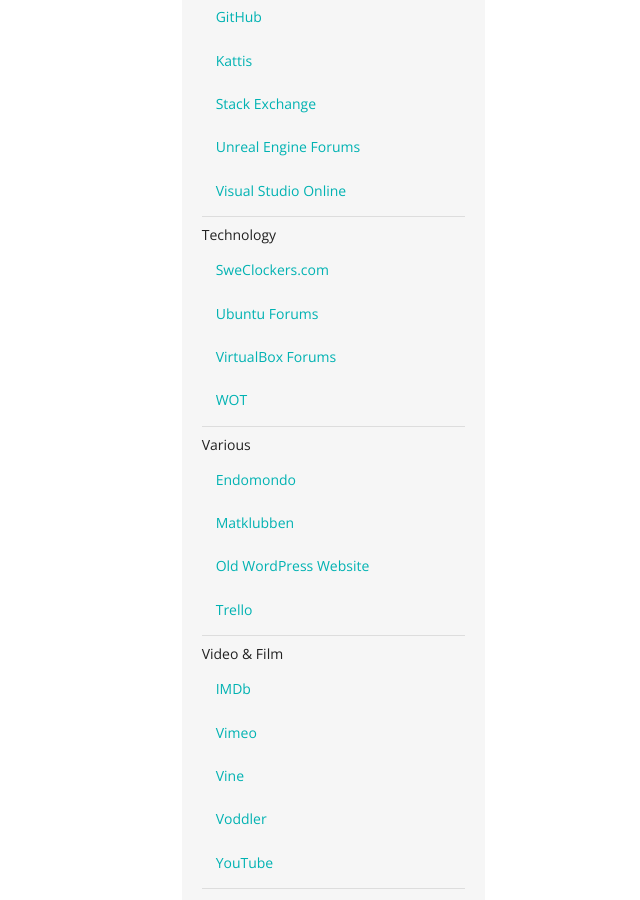
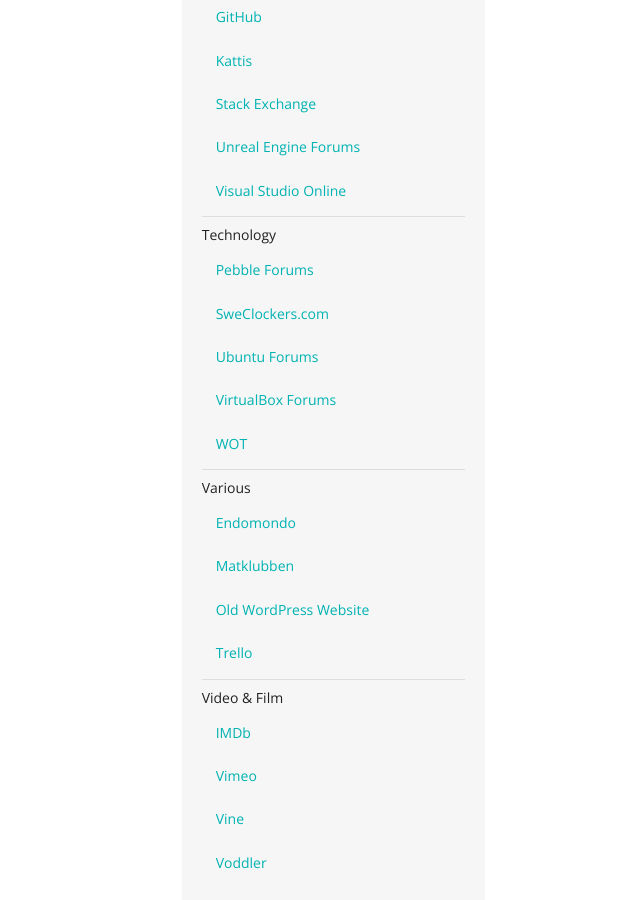
Before and after one commit to hlilje/hlilje.github.io, a Jekyll site: the page built from music/index.html, in a window 1280 px wide and 900 px high, scrolled down 3211 px. Shown: the whole window, without its empty margins (640-1280 px from the left). Built offline with Jekyll 4.4.1, drawn with Linux system fonts in a browser that asks for light colours; nearby versions of some CDN libraries.

Commit message:
Add link

```diff
--- a/_data/links.yml
+++ b/_data/links.yml
@@ -76,6 +76,7 @@
     "Unreal Engine Forums": https://forums.unrealengine.com/member.php?34829-hlilje
     "Visual Studio Online": https://hlilje.visualstudio.com/
 "Technology":
+    "Pebble Forums": http://forums.getpebble.com/profile/97181/Hampus%20Liljekvist
     "SweClockers.com": http://www.sweclockers.com/profil/vaexelverkan
     "Ubuntu Forums": http://ubuntuforums.org/member.php?u=1848619
     "VirtualBox Forums": https://forums.virtualbox.org/memberlist.php?mode=viewprofile&amp;u=84235
```
